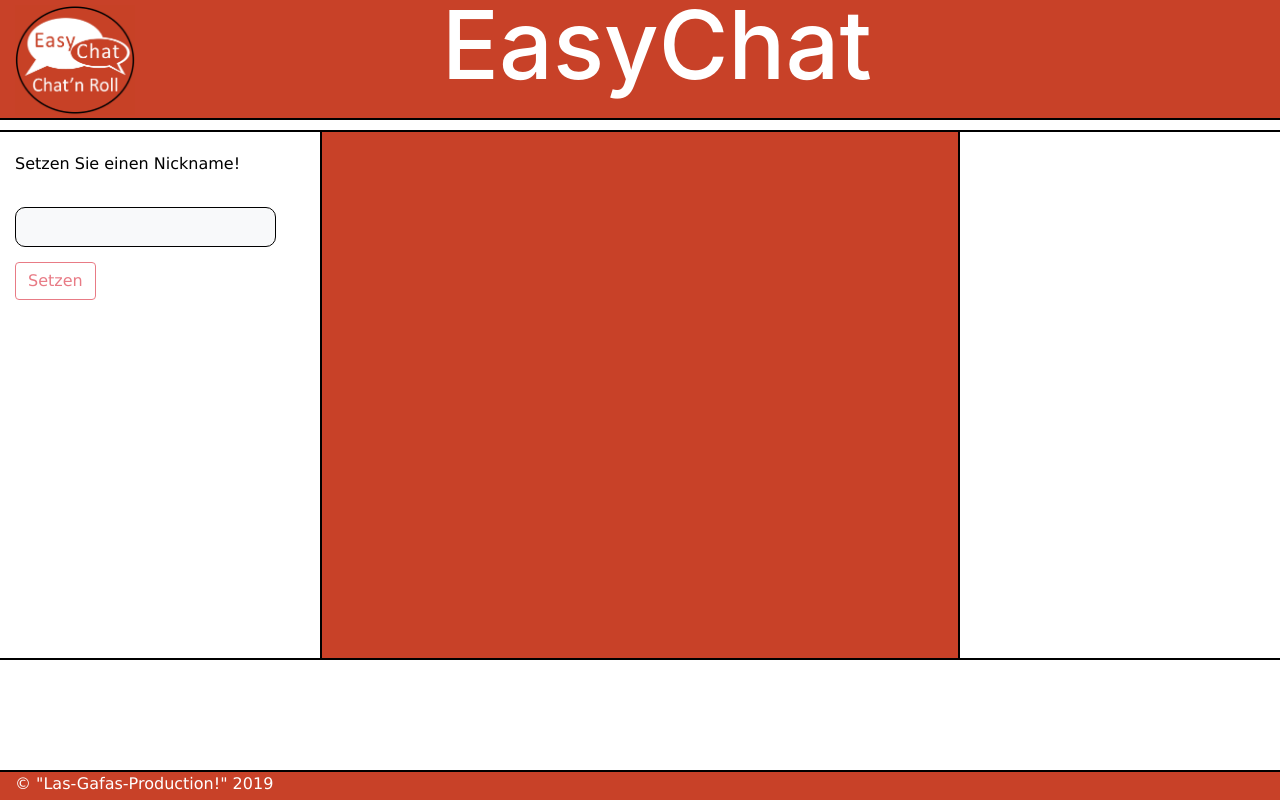
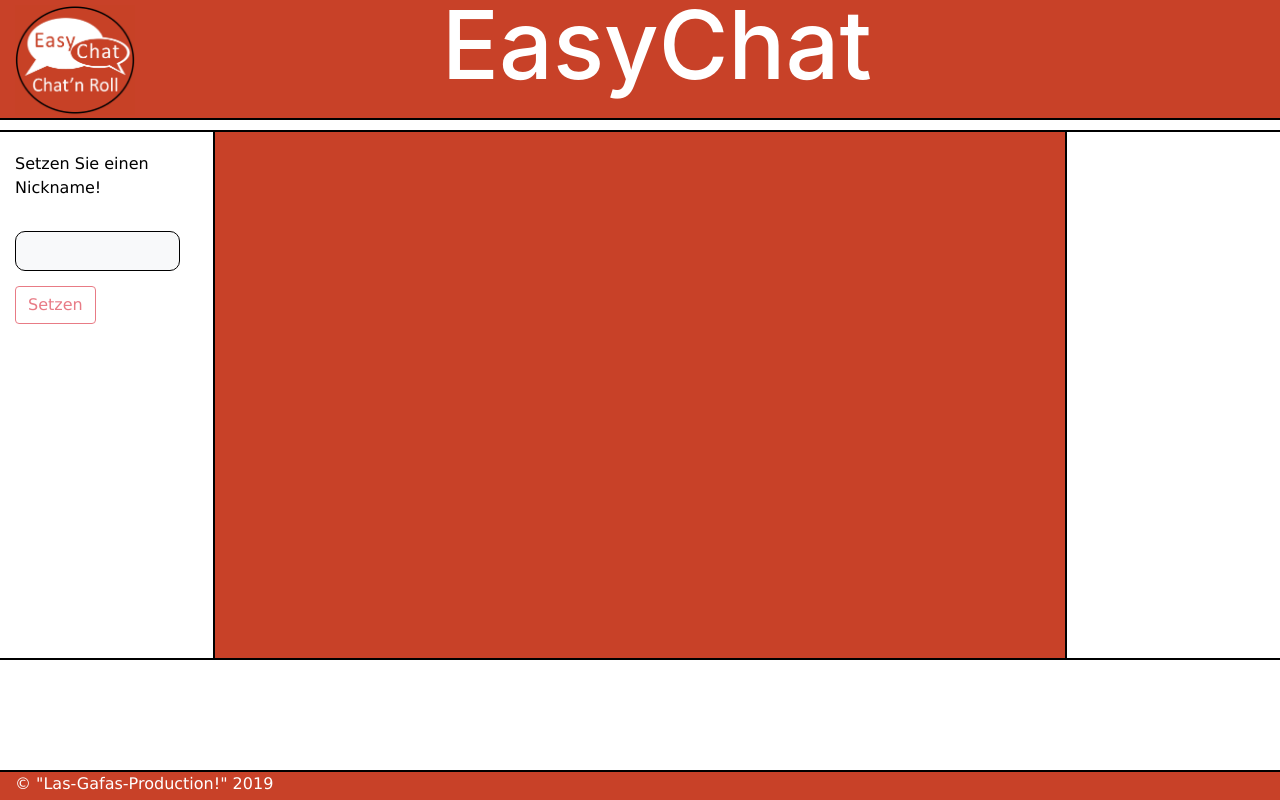
Before and after one commit to SWL1-LasGafas/Repository-LasGafas, an Angular app in the folder SWL1-projektarbeit/: page / in a window 1280 px wide. Built offline with nearby package versions, Linux system fonts and the light colour scheme.

Commit message:
nickname color layout

```diff
--- a/SWL1-projektarbeit/src/app/chat-history/chat-history.component.css
+++ b/SWL1-projektarbeit/src/app/chat-history/chat-history.component.css
@@ -42,7 +42,7 @@
 .myNick {
     margin-right: 50px;
     text-decoration:bold;
-    color:#110000;
+    color: limegreen;
 }
 .nick1 {
     margin-right: 50px;
@@ -52,17 +52,17 @@
 .nick2 {
     margin-right: 50px;
     text-decoration:bold;
-    color:#444444;
+    color:darkblue;
 }
 .nick3 {
     margin-right: 50px;
     text-decoration:bold;
-    color:#666666;
+    color: violet;
 }
 .nick4 {
     margin-right: 50px;
     text-decoration:bold;
-    color:#888888;
+    color: skyblue;
 }
 .nick5 {
     margin-right: 50px;
--- a/SWL1-projektarbeit/src/app/main/main.component.html
+++ b/SWL1-projektarbeit/src/app/main/main.component.html
@@ -2,13 +2,13 @@
     <div class="chatarea">
         <div class="container-fluid">
             <div class="row">
-                <div id="mainlinks" class="col-3">
+                <div id="mainlinks" class="col-2">
                     <app-nick-name (nickNameChange)="nickChange($event)"></app-nick-name>
                     <!-- Zwei Events gehen nicht. Nimmt nur das erste. -->
                     <div id="errorMessage">{{errorMsg}}</div>
                 </div>
 
-                <div id="mainchatbereich" class="col-6" style="white-space: pre-line">
+                <div id="mainchatbereich" class="col-8" style="white-space: pre-line">
 
                     <span [hidden]="!nickSet">
                         <h1 id="chatausgabe">Chatausgabe</h1><br />
@@ -19,7 +19,7 @@
 
                 </div>
 
-                <div id="mainrechts" class="col-3">
+                <div id="mainrechts" class="col-2">
                 </div>
 
             </div>
```
